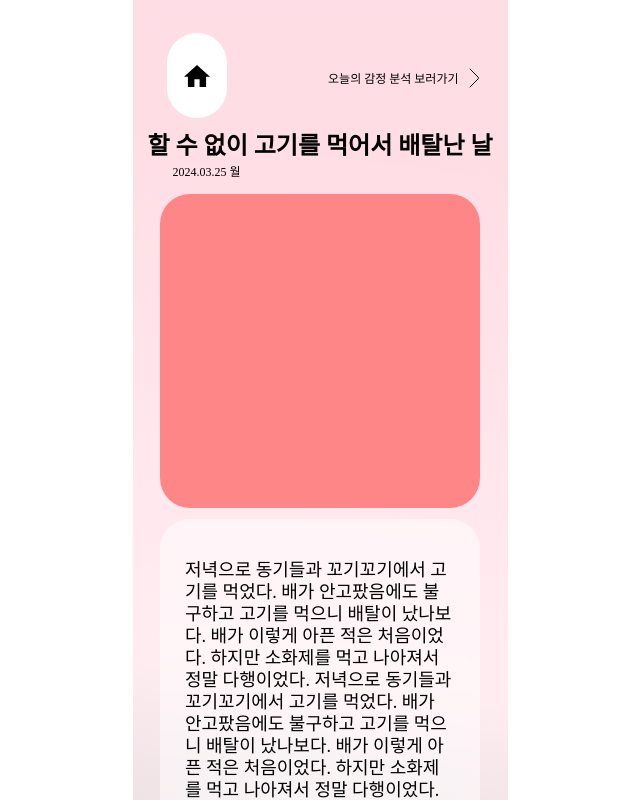
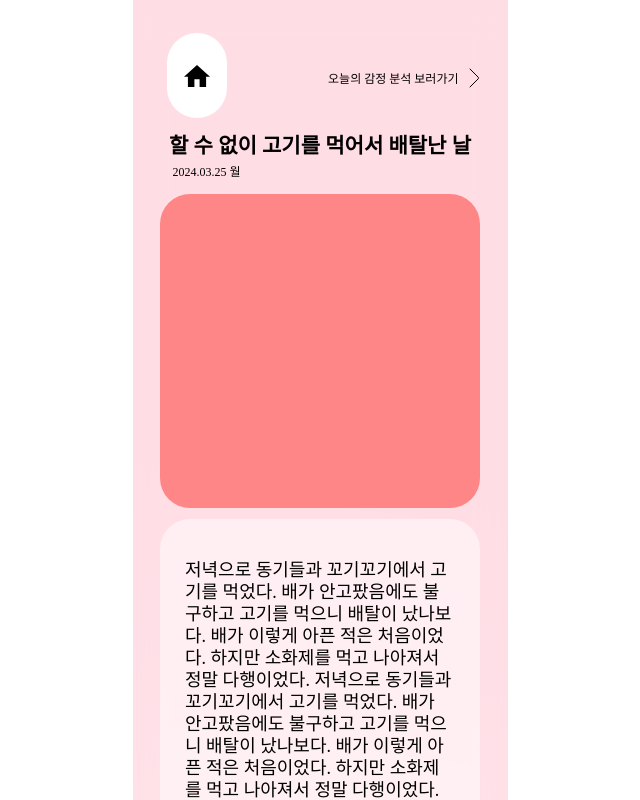
Before and after one commit to KAU2024-SANHAK/SANHAK_Client, a React (Vite) app: page /diaryview in a window 1280 px wide. Shown: the top 800 px of the page, without its empty margins (320-960 px from the left). Built offline with nearby package versions, Linux system fonts and the light colour scheme; no server answers.

Commit message:
feat: 일기 생성 완료 화면 배경색 길게 늘리기

```diff
--- a/src/components/CreatedDiary/CreatedDiary.style.js
+++ b/src/components/CreatedDiary/CreatedDiary.style.js
@@ -3,7 +3,7 @@ import styled from 'styled-components';
 export const CreatedDiaryWrapper = styled.div`
     ${({ theme: { mixin } }) => mixin.flexCenter({})};
     width: 100%;
-    height: 100vh;
+    height: 300vh;
     background: rgba(255, 255, 255, 0.50);
     backdrop-filter: blur(15px);
 `
@@ -31,8 +31,7 @@ export const DiaryTopTextWrapper = styled.div`
 
 `
 export const DiaryTitle = styled.p`
-    ${({ theme }) => theme.fonts.heading_01};
-    // heading_02로 하면 엄청 작아져요..! 무슨 문제가 있나봐요!
+    ${({ theme }) => theme.fonts.heading_03};
 `
 export const DiaryDate = styled.p`
     margin-right: 22.7rem;
@@ -59,7 +58,6 @@ export const DiaryText = styled.p`
     display: flex;
     width: 27rem;
     margin-left: 2.5rem;
-    // 이 코드가 왜 안먹는지..
     margin-top: 4rem;
     margin-bottom: 4rem;
 `
--- a/src/pages/DiaryView/DiaryView.style.js
+++ b/src/pages/DiaryView/DiaryView.style.js
@@ -3,6 +3,6 @@ import styled from 'styled-components'
 export const DiaryViewPageWrapper=styled.div`
     ${({ theme: { mixin } }) => mixin.flexCenter({})};
     width: 100%;
-    height: 100vh;
+    height: 300vh;
     background: linear-gradient(187deg, #FFBBCB 20.43%, #FFDAE3 81.25%, #DCC6CC 100.45%, #999 100.45%);
 `
```
